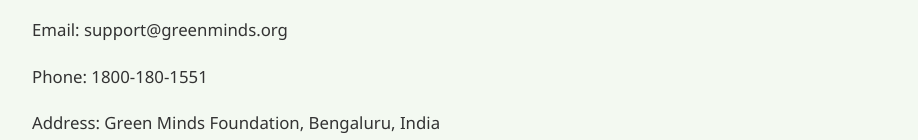
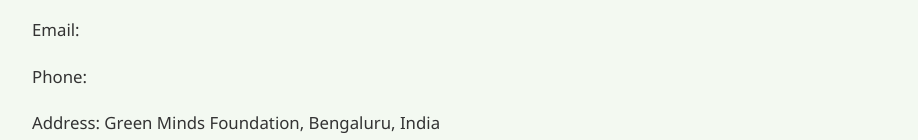
Before and after one commit to sushanC/Green-Minds, a plain HTML site: page Green Minds/about.html in a window 1280 px wide. Shown: the part 954-1094 px from the top of the page, without its empty margins (178-1096 px from the left). Drawn offline with Linux system fonts and the light colour scheme.

Commit message:
Update about.html

```diff
--- a/Green Minds/about.html
+++ b/Green Minds/about.html
@@ -11,7 +11,7 @@
   <section class="hero">
     <h1>Farmers' Mental Health Matters</h1>
     <p>Farming is more than a profession — it’s a way of life. Let’s nurture not just crops, but hearts and minds too.</p>
-    <a href="./start.html" class="start-btn">Start Test</a>
+    <a href="../start.html" class="start-btn">Start Test</a>
   </section>
 
   <section id="about" class="about">
@@ -29,8 +29,8 @@
 
   <section id="contact" class="contact">
     <h2>Contact Us</h2>
-    <p>Email: support@greenminds.org</p>
-    <p>Phone: 1800-180-1551</p>
+    <p>Email: </p>
+    <p>Phone: </p>
     <p>Address: Green Minds Foundation, Bengaluru, India</p>
   </section>
 
```
